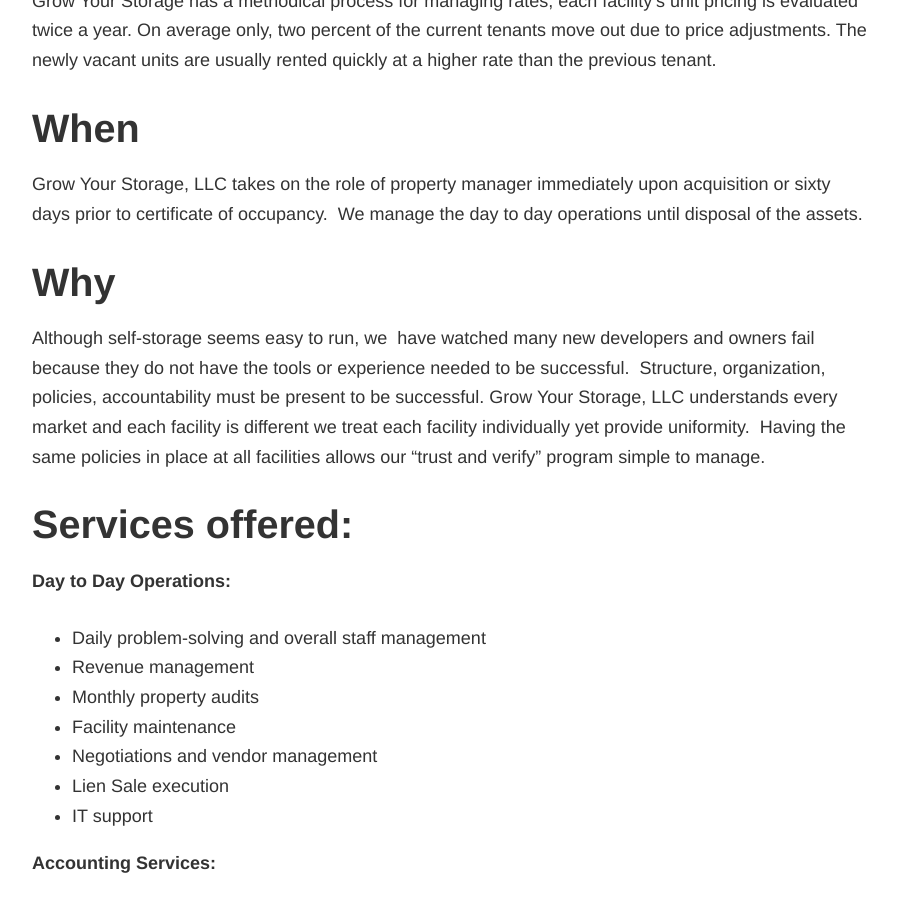
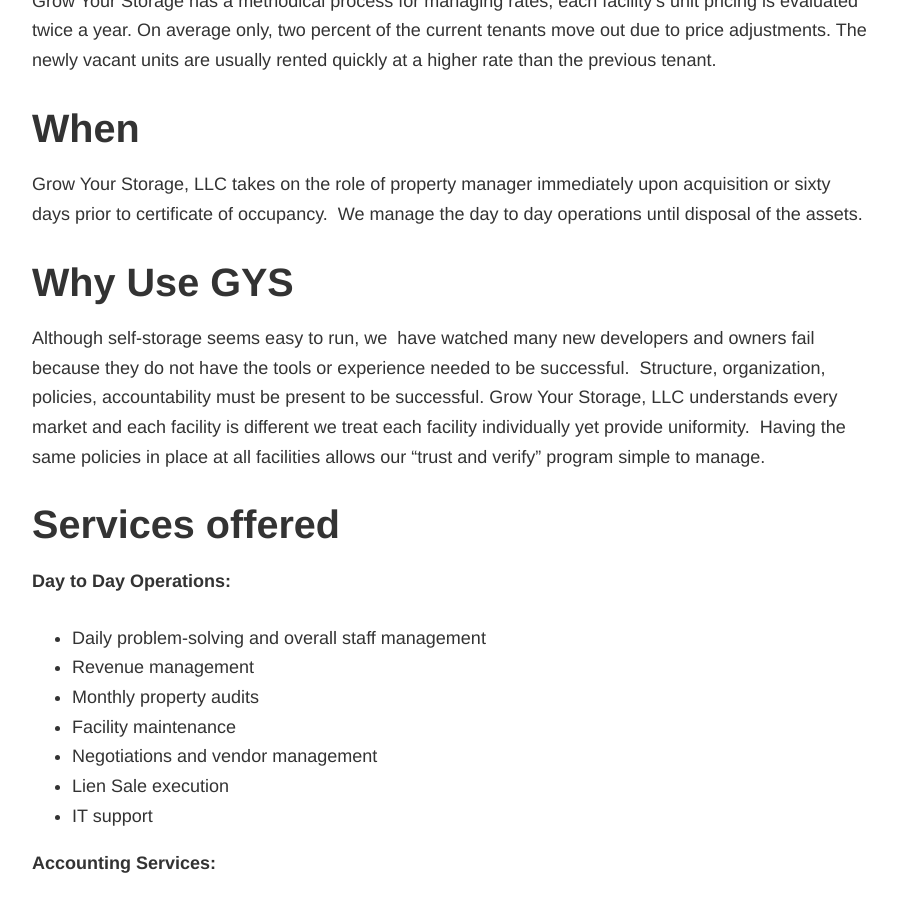
Before and after one commit to variantstudios/growyourstorage.com, a Jekyll site: the page built from development/index.md, in a window 1280 px wide and 900 px high, scrolled down 1186 px. Shown: the whole window, without its empty margins (44-941 px from the left). Built offline with Jekyll 4.4.1, drawn with Linux system fonts in a browser that asks for light colours; cached includes are drawn as plain includes.

Commit message:
Updated 'development/index.md' via CloudCannon

```diff
--- a/development/index.md
+++ b/development/index.md
@@ -9,7 +9,7 @@
 layout: page-sidebar
 ---
 
-### Who
+### Who is GYS
 
 Grow Your Storage, LLC is a Texas based property management company. &nbsp;We specialize in first party property management services for the self-storage facilities partially owned by the members of Grow Your Storage, LLC. &nbsp;Additionally, we provide mentoring and consulting services to third party self-storage owners and property managers.
 
@@ -27,11 +27,11 @@
 
 Grow Your Storage, LLC takes on the role of property manager immediately upon acquisition or sixty days prior to certificate of occupancy. &nbsp;We manage the day to day operations until disposal of the assets.
 
-### Why
+### Why Use GYS
 
 Although self-storage seems easy to run, we &nbsp;have watched many new developers and owners fail because they do not have the tools or experience needed to be successful. &nbsp;Structure, organization, policies, accountability must be present to be successful. Grow Your Storage, LLC understands every market and each facility is different we treat each facility individually yet provide uniformity. &nbsp;Having the same policies in place at all facilities allows our “trust and verify” program simple to manage.
 
-### Services offered:
+### Services offered
 
 **Day to Day Operations:**
 
```
